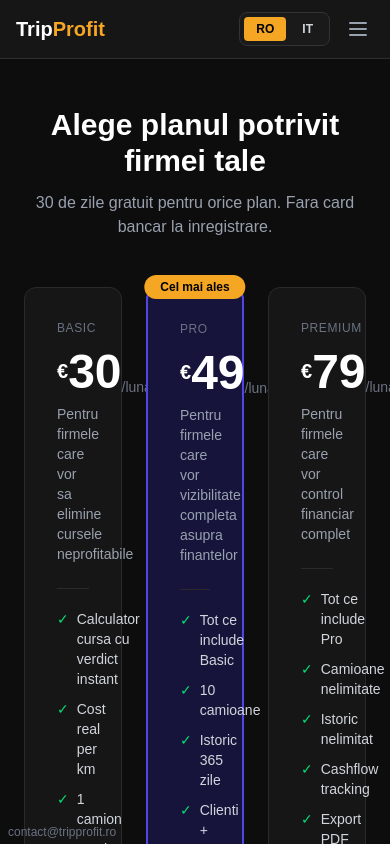
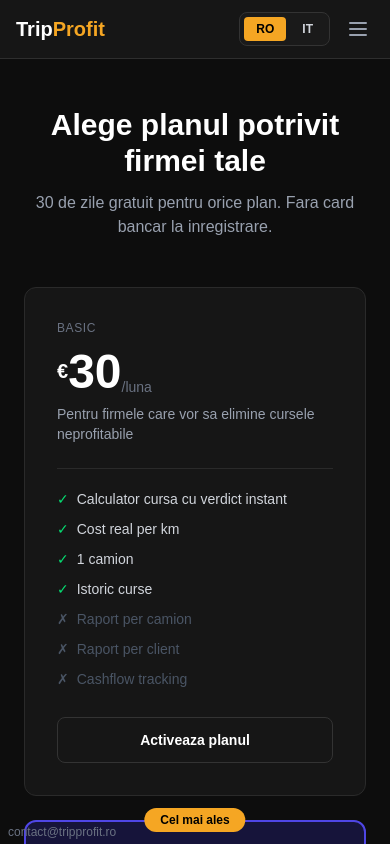
Before and after one commit to GabrielaH19/saas-boilerplate, a Next.js app: page /pricing in a window 390 px wide. Shown: the top 844 px of the page. Built offline with nearby package versions, Linux system fonts and the light colour scheme; no server answers; the database is empty; sample sign-in values are in the browser's storage.

Commit message:
fix: pricing responsive mobile

```diff
--- a/app/pricing/page.tsx
+++ b/app/pricing/page.tsx
@@ -135,7 +135,7 @@
           )}
         </div>
 
-        <div className="grid grid-cols-3 gap-6">
+        <div className="grid grid-cols-1 md:grid-cols-3 gap-6">
           {plans.map((plan) => (
             <div key={plan.id} className={`rounded-xl p-8 relative ${plan.highlight ? "bg-[#16143a] border-2 border-[#4f46e5]" : "bg-[#161616] border border-[#2a2a2a]"}`}>
               {plan.highlight && (
```
